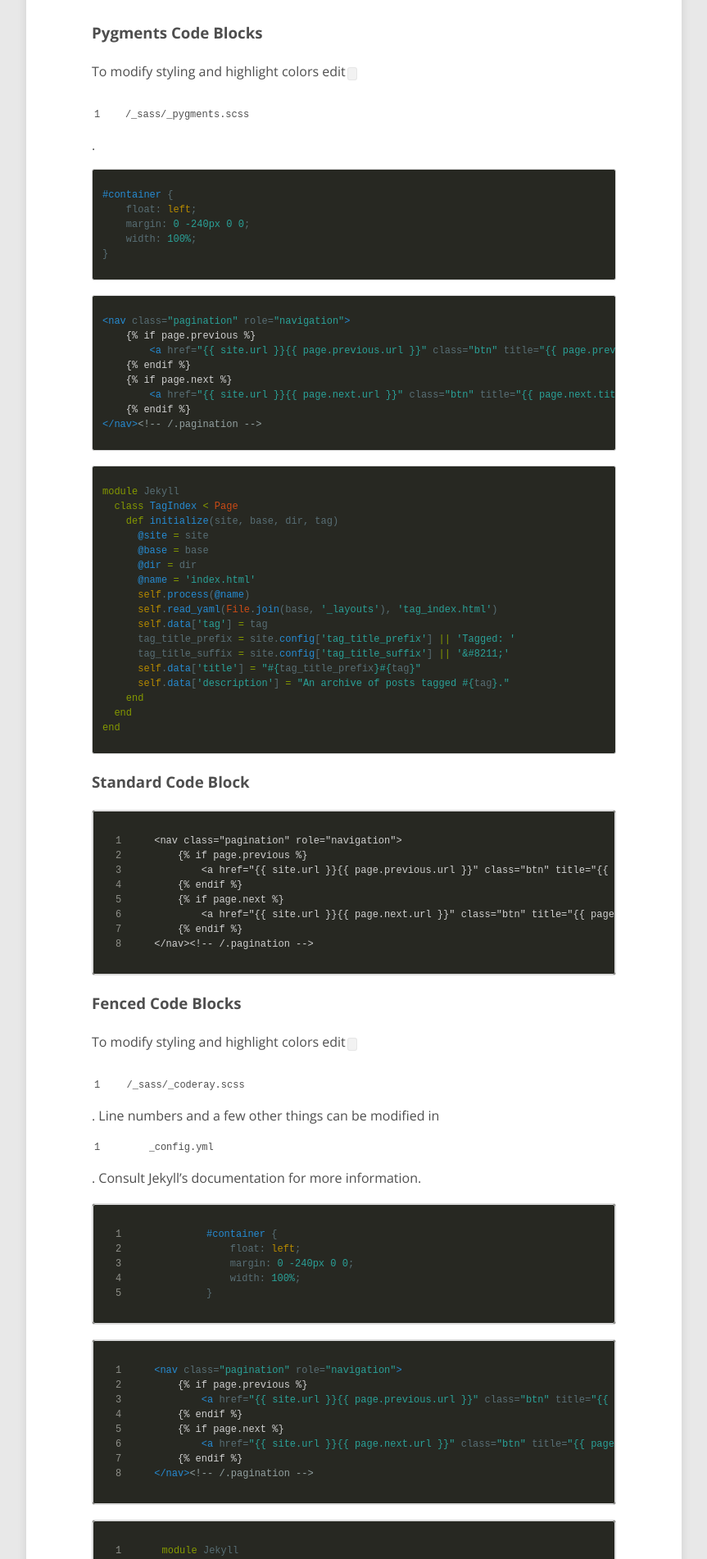
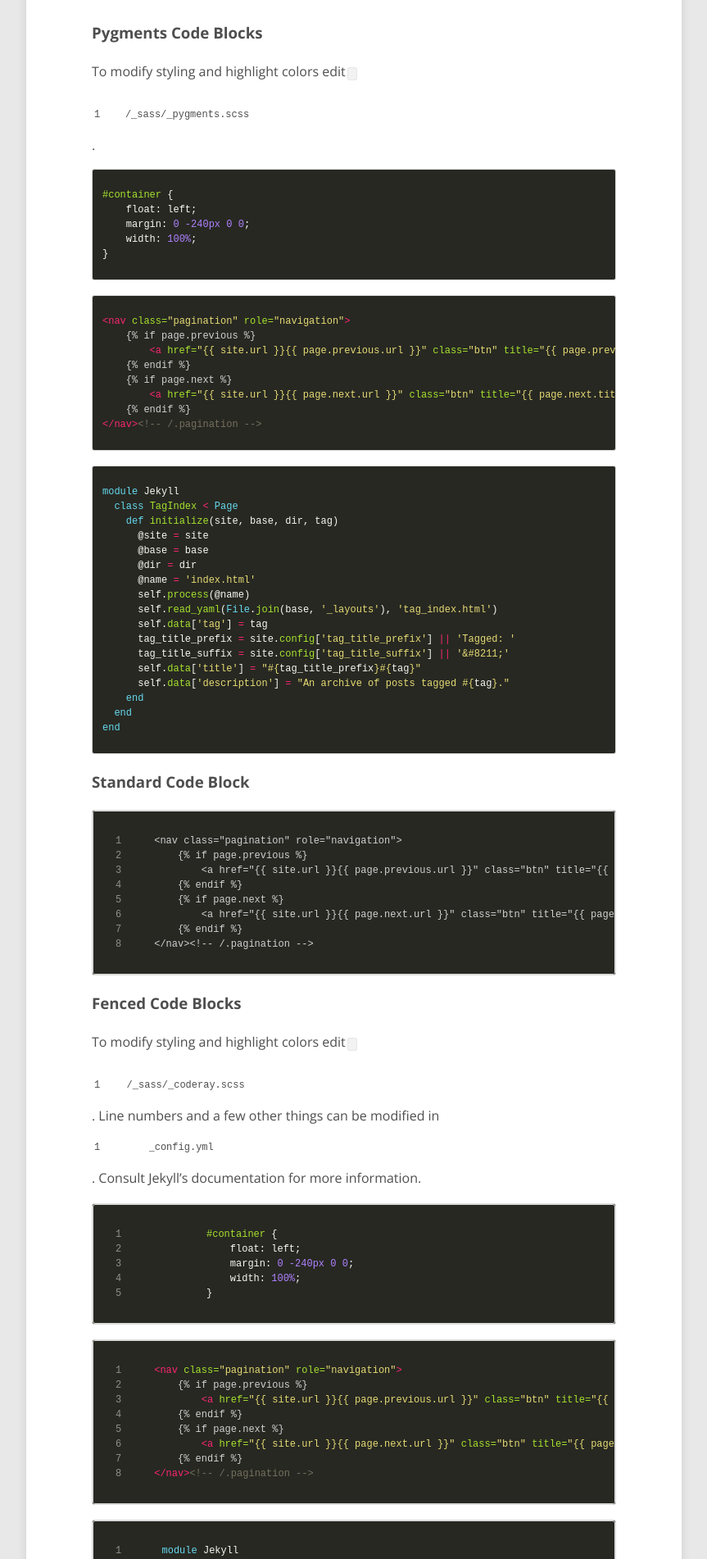
Before and after one commit to tiborsimon/tiborsimon.github.io, a Jekyll site: the page built from _posts/2013-08-16-code-highlighting-post.md, in a window 1280 px wide. Shown: the part 677-2579 px from the top of the page at 82% size, without its empty margins (208-1071 px from the left). Built offline with Jekyll 4.4.1, drawn with Linux system fonts in a browser that asks for light colours; nearby versions of some CDN libraries; comment, search, counter and statistics services are not loaded.

Commit message:
Pygment restored

```diff
--- a/_sass/_pygments.scss
+++ b/_sass/_pygments.scss
@@ -1,4 +1,4 @@
-	.highlight {
+.highlight {
 	margin-bottom: 1.5em;
 	@include font(12);
 	color: #d0d0d0;
@@ -12,72 +12,62 @@
 	}
 	.lineno { padding-right: 24px; color: #8f908a;}
 	.hll { background-color: #49483e }
-	    .c { color: #93a1a1 } /* Comment */
-    .err { color: #586e75 } /* Error */
-    .g { color: #586e75 } /* Generic */
-    .k { color: #859900 } /* Keyword */
-    .l { color: #586e75 } /* Literal */
-    .n { color: #586e75 } /* Name */
-    .o { color: #859900 } /* Operator */
-    .x { color: #cb4b16 } /* Other */
-    .p { color: #586e75 } /* Punctuation */
-    .cm { color: #93a1a1 } /* Comment.Multiline */
-    .cp { color: #859900 } /* Comment.Preproc */
-    .c1 { color: #93a1a1 } /* Comment.Single */
-    .cs { color: #859900 } /* Comment.Special */
-    .gd { color: #2aa198 } /* Generic.Deleted */
-    .ge { color: #586e75; font-style: italic } /* Generic.Emph */
-    .gr { color: #dc322f } /* Generic.Error */
-    .gh { color: #cb4b16 } /* Generic.Heading */
-    .gi { color: #859900 } /* Generic.Inserted */
-    .go { color: #586e75 } /* Generic.Output */
-    .gp { color: #586e75 } /* Generic.Prompt */
-    .gs { color: #586e75; font-weight: bold } /* Generic.Strong */
-    .gu { color: #cb4b16 } /* Generic.Subheading */
-    .gt { color: #586e75 } /* Generic.Traceback */
-    .kc { color: #cb4b16 } /* Keyword.Constant */
-    .kd { color: #268bd2 } /* Keyword.Declaration */
-    .kn { color: #859900 } /* Keyword.Namespace */
-    .kp { color: #859900 } /* Keyword.Pseudo */
-    .kr { color: #268bd2 } /* Keyword.Reserved */
-    .kt { color: #dc322f } /* Keyword.Type */
-    .ld { color: #586e75 } /* Literal.Date */
-    .m { color: #2aa198 } /* Literal.Number */
-    .s { color: #2aa198 } /* Literal.String */
-    .na { color: #586e75 } /* Name.Attribute */
-    .nb { color: #B58900 } /* Name.Builtin */
-    .nc { color: #268bd2 } /* Name.Class */
-    .no { color: #cb4b16 } /* Name.Constant */
-    .nd { color: #268bd2 } /* Name.Decorator */
-    .ni { color: #cb4b16 } /* Name.Entity */
-    .ne { color: #cb4b16 } /* Name.Exception */
-    .nf { color: #268bd2 } /* Name.Function */
-    .nl { color: #586e75 } /* Name.Label */
-    .nn { color: #586e75 } /* Name.Namespace */
-    .nx { color: #586e75 } /* Name.Other */
-    .py { color: #586e75 } /* Name.Property */
-    .nt { color: #268bd2 } /* Name.Tag */
-    .nv { color: #268bd2 } /* Name.Variable */
-    .ow { color: #859900 } /* Operator.Word */
-    .w { color: #586e75 } /* Text.Whitespace */
-    .mf { color: #2aa198 } /* Literal.Number.Float */
-    .mh { color: #2aa198 } /* Literal.Number.Hex */
-    .mi { color: #2aa198 } /* Literal.Number.Integer */
-    .mo { color: #2aa198 } /* Literal.Number.Oct */
-    .sb { color: #93a1a1 } /* Literal.String.Backtick */
-    .sc { color: #2aa198 } /* Literal.String.Char */
-    .sd { color: #586e75 } /* Literal.String.Doc */
-    .s2 { color: #2aa198 } /* Literal.String.Double */
-    .se { color: #cb4b16 } /* Literal.String.Escape */
-    .sh { color: #586e75 } /* Literal.String.Heredoc */
-    .si { color: #2aa198 } /* Literal.String.Interpol */
-    .sx { color: #2aa198 } /* Literal.String.Other */
-    .sr { color: #dc322f } /* Literal.String.Regex */
-    .s1 { color: #2aa198 } /* Literal.String.Single */
-    .ss { color: #2aa198 } /* Literal.String.Symbol */
-    .bp { color: #268bd2 } /* Name.Builtin.Pseudo */
-    .vc { color: #268bd2 } /* Name.Variable.Class */
-    .vg { color: #268bd2 } /* Name.Variable.Global */
-    .vi { color: #268bd2 } /* Name.Variable.Instance */
-    .il { color: #2aa198 } /* Literal.Number.Integer.Long */
+	.c { color: #75715e } /* Comment */
+	.err { color: #960050; background-color: #1e0010 } /* Error */
+	.k { color: #66d9ef } /* Keyword */
+	.l { color: #ae81ff } /* Literal */
+	.n { color: #f8f8f2 } /* Name */
+	.o { color: #f92672 } /* Operator */
+	.p { color: #f8f8f2 } /* Punctuation */
+	.cm { color: #75715e } /* Comment.Multiline */
+	.cp { color: #75715e } /* Comment.Preproc */
+	.c1 { color: #75715e } /* Comment.Single */
+	.cs { color: #75715e } /* Comment.Special */
+	.ge { font-style: italic } /* Generic.Emph */
+	.gs { font-weight: bold } /* Generic.Strong */
+	.kc { color: #66d9ef } /* Keyword.Constant */
+	.kd { color: #66d9ef } /* Keyword.Declaration */
+	.kn { color: #f92672 } /* Keyword.Namespace */
+	.kp { color: #66d9ef } /* Keyword.Pseudo */
+	.kr { color: #66d9ef } /* Keyword.Reserved */
+	.kt { color: #66d9ef } /* Keyword.Type */
+	.ld { color: #e6db74 } /* Literal.Date */
+	.m { color: #ae81ff } /* Literal.Number */
+	.s { color: #e6db74 } /* Literal.String */
+	.na { color: #a6e22e } /* Name.Attribute */
+	.nb { color: #f8f8f2 } /* Name.Builtin */
+	.nc { color: #a6e22e } /* Name.Class */
+	.no { color: #66d9ef } /* Name.Constant */
+	.nd { color: #a6e22e } /* Name.Decorator */
+	.ni { color: #f8f8f2 } /* Name.Entity */
+	.ne { color: #a6e22e } /* Name.Exception */
+	.nf { color: #a6e22e } /* Name.Function */
+	.nl { color: #f8f8f2 } /* Name.Label */
+	.nn { color: #f8f8f2 } /* Name.Namespace */
+	.nx { color: #a6e22e } /* Name.Other */
+	.py { color: #f8f8f2 } /* Name.Property */
+	.nt { color: #f92672 } /* Name.Tag */
+	.nv { color: #f8f8f2 } /* Name.Variable */
+	.ow { color: #f92672 } /* Operator.Word */
+	.w { color: #f8f8f2 } /* Text.Whitespace */
+	.mf { color: #ae81ff } /* Literal.Number.Float */
+	.mh { color: #ae81ff } /* Literal.Number.Hex */
+	.mi { color: #ae81ff } /* Literal.Number.Integer */
+	.mo { color: #ae81ff } /* Literal.Number.Oct */
+	.sb { color: #e6db74 } /* Literal.String.Backtick */
+	.sc { color: #e6db74 } /* Literal.String.Char */
+	.sd { color: #e6db74 } /* Literal.String.Doc */
+	.s2 { color: #e6db74 } /* Literal.String.Double */
+	.se { color: #ae81ff } /* Literal.String.Escape */
+	.sh { color: #e6db74 } /* Literal.String.Heredoc */
+	.si { color: #e6db74 } /* Literal.String.Interpol */
+	.sx { color: #e6db74 } /* Literal.String.Other */
+	.sr { color: #e6db74 } /* Literal.String.Regex */
+	.s1 { color: #e6db74 } /* Literal.String.Single */
+	.ss { color: #e6db74 } /* Literal.String.Symbol */
+	.bp { color: #f8f8f2 } /* Name.Builtin.Pseudo */
+	.vc { color: #f8f8f2 } /* Name.Variable.Class */
+	.vg { color: #f8f8f2 } /* Name.Variable.Global */
+	.vi { color: #f8f8f2 } /* Name.Variable.Instance */
+	.il { color: #ae81ff } /* Literal.Number.Integer.Long */
 }
```
